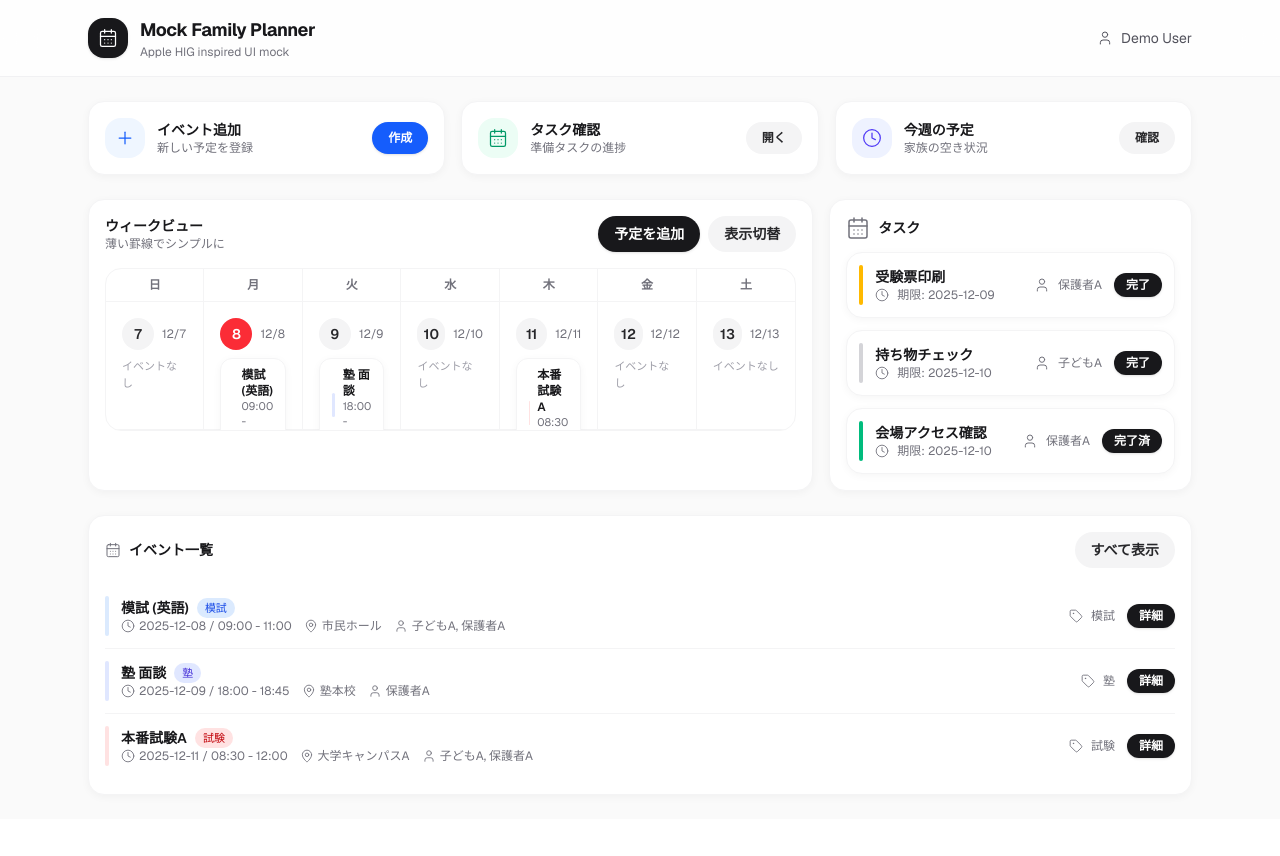
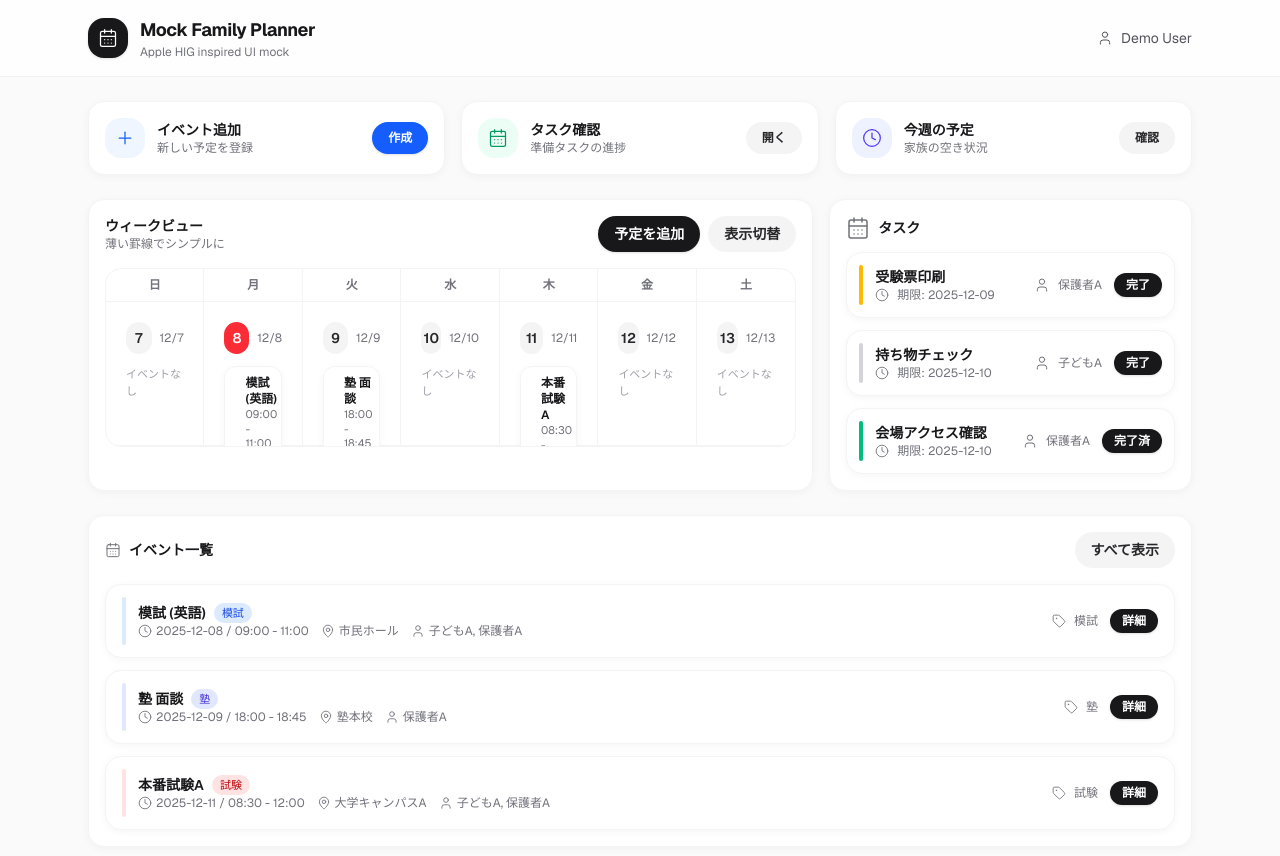
Before and after one commit to reskilltousan/family-exam-planner, a Next.js app in the folder web/: page /mock in a window 1280 px wide. Shown: the top 856 px of the page. Before the commit the page ends 819 px from the top, so only its background shows below. Built offline with nearby package versions, Linux system fonts and the light colour scheme.

Commit message:
Refine Apple-style mock page

```diff
--- a/web/src/app/mock/page.tsx
+++ b/web/src/app/mock/page.tsx
@@ -181,7 +181,7 @@ export default function MockPage() {
                   const isToday = d.iso === todayIso();
                   const dayEvents = groupedEvents[d.iso] ?? [];
                   return (
-                    <div key={d.iso} className="flex h-32 flex-col gap-2 border-b border-zinc-100 p-4">
+                    <div key={d.iso} className="flex h-36 flex-col gap-3 border-b border-zinc-100 p-5">
                       <div className="flex items-center gap-2">
                         <div
                           className={`flex h-8 w-8 items-center justify-center rounded-full text-sm font-semibold ${
@@ -260,9 +260,13 @@ export default function MockPage() {
             </button>
           </div>
           <div className="divide-y divide-zinc-100">
+            <div className="space-y-3">
               {events.map((ev) => (
-              <div key={ev.id} className="flex items-center gap-3 py-3">
-                <span className={`h-10 w-1 rounded-full ${ev.tagColor}`} />
+                <div
+                  key={ev.id}
+                  className="flex items-center gap-3 rounded-2xl border border-zinc-100 bg-white px-4 py-3 shadow-[0_2px_8px_rgba(0,0,0,0.04)]"
+                >
+                  <span className={`h-12 w-1 rounded-full ${ev.tagColor}`} />
                   <div className="flex-1">
                     <div className="flex items-center gap-2">
                       <div className="text-sm font-semibold text-zinc-900">{ev.title}</div>
@@ -300,6 +304,7 @@ export default function MockPage() {
                   </button>
                 </div>
               ))}
+            </div>
           </div>
         </Card>
       </main>
```
Lines whose indentation alone changed are shown as unchanged.
